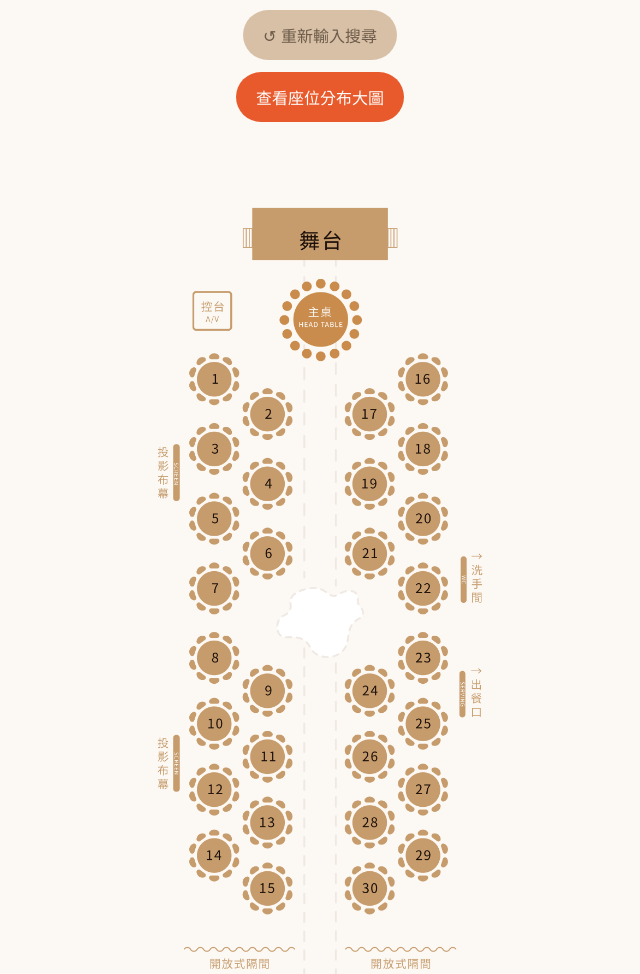
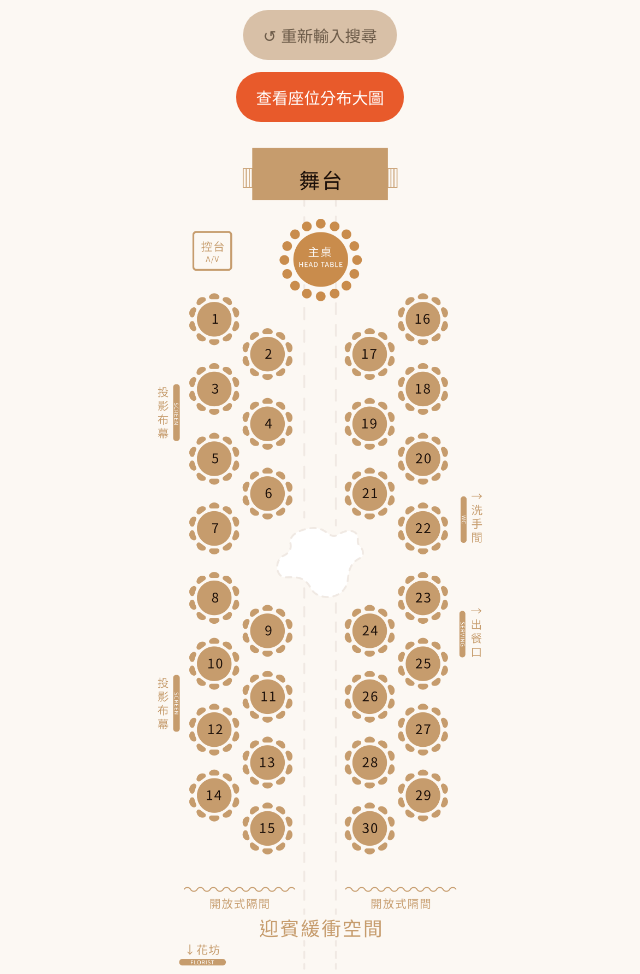
Before and after one commit to wumrongoing-creator/wedding-seats, a plain HTML site: page index.html in a window 1280 px wide. Shown: the part 920-1894 px from the top of the page, without its empty margins (320-960 px from the left). Drawn offline with Linux system fonts and the light colour scheme.

Commit message:
Refactor index.html structure and styles

```diff
--- a/index.html
+++ b/index.html
@@ -412,12 +412,7 @@ function resetSearch() {
 }
 </script>
 
-        <div style="margin-top:60px;">
-        <img src="images/table-map.png"
-             alt="桌位圖"
-             class="zoomable"
-             style="width:100%; max-width:600px; display:block; margin:0 auto;">
-    </div>
+<img src="images/table-map.png" class="zoomable" style="width:100%; max-width:600px;">
 
 </body>
 </html>
```
